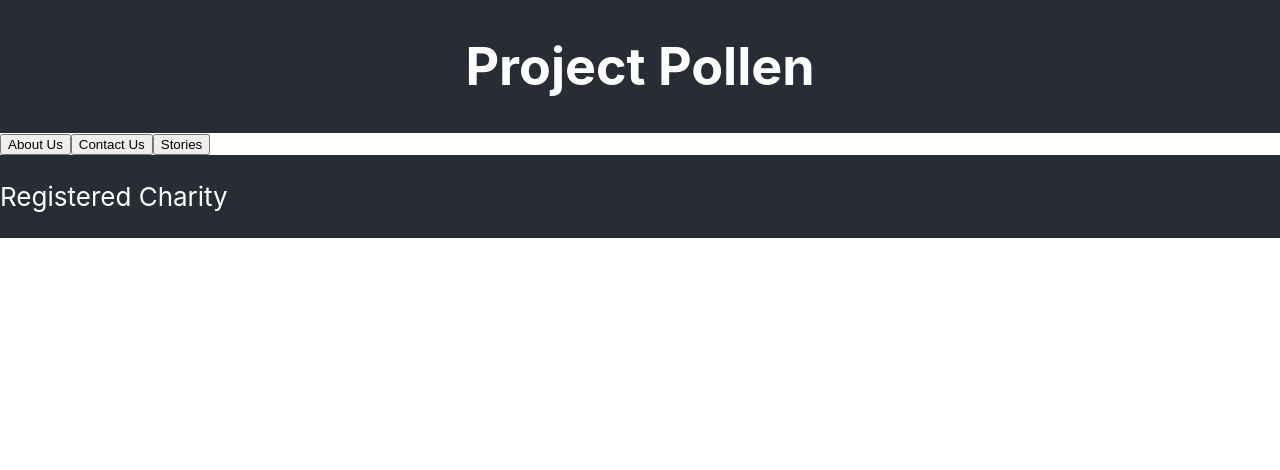
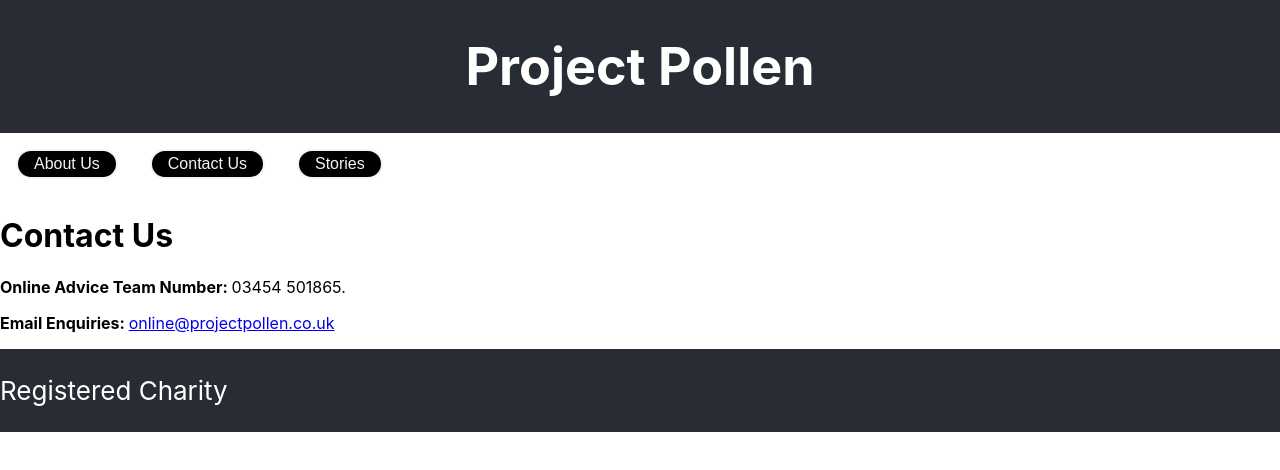
Before and after one commit to CharlyMannion/project-pollen-frontend, a React (Create React App) app: page /contactus in a window 1280 px wide. Shown: the top 470 px of the page. Built offline with nearby package versions, Linux system fonts and the light colour scheme.

Commit message:
adds basic components for pages, including list of stories, single story pages, about us section, contact us section, header and footer

```diff
--- a/package.json
+++ b/package.json
@@ -10,6 +10,7 @@
     "react": "^17.0.2",
     "react-dom": "^17.0.2",
     "react-scripts": "4.0.3",
+    "styled-components": "^5.2.3",
     "web-vitals": "^1.1.1"
   },
   "scripts": {
--- a/src/App.js
+++ b/src/App.js
@@ -4,6 +4,10 @@ import { Router } from '@reach/router';
 import Header from './components/Header'
 import Footer from './components/Footer'
 import NavBar from './components/NavBar'
+import AboutUs from './pages/AbousUs'
+import ContactUs from './pages/ContactUs'
+import StoryList from './pages/StoryList'
+import SingleStory from './pages/SingleStory'
 
 class App extends Component {
 
@@ -12,8 +16,11 @@ class App extends Component {
       <div>
         <Header />
         <NavBar />
-
         <Router>
+          <AboutUs path='/aboutus'/>
+          <ContactUs path='/contactus'/>
+          <StoryList path='/stories'/>
+          <SingleStory path="/story/:name" />
         </Router>
         <Footer />
       </div>
--- /dev/null
+++ b/src/components/ErrorDisplay.jsx
@@ -0,0 +1,13 @@
+import React from "react";
+
+const ErrorDisplay = (props) => {
+  return (
+    <div className="error-display">
+      <p>
+        Error! Code: {props.status} {props.message}
+      </p>
+    </div>
+  );
+};
+
+export default ErrorDisplay;
--- a/src/components/Header.jsx
+++ b/src/components/Header.jsx
@@ -1,9 +1,10 @@
 import React from 'react';
+import {Link} from '@reach/router';
 
 const Header = () => {
     return (
     <header className="App-header">
-        <h1>Project Pollen</h1>
+        <Link to='/' style={{ color: 'inherit', textDecoration: 'none' }}><h1>Project Pollen</h1></Link>
     </header>
     )
 }
--- a/src/components/NavBar.jsx
+++ b/src/components/NavBar.jsx
@@ -1,5 +1,6 @@
 import React, { Component } from 'react';
 import {Link} from '@reach/router';
+import StyledButton from '../styledComponents/StyledButton';
 
 class NavBar extends Component {
     state = {
@@ -11,7 +12,7 @@ class NavBar extends Component {
         return (
             <nav>
                 {categories.map(category => {
-                    return <Link to ={`/sections/?category=${category}`} key={category}><button>{category}</button></Link>
+                    return <Link to ={`/${category.toLowerCase().replace(/\s/g, "")}`} key={category}><StyledButton>{category}</StyledButton></Link>
                 })}
             </nav>
         );
--- a/src/components/StoryCard.jsx
+++ b/src/components/StoryCard.jsx
@@ -0,0 +1,23 @@
+import React from "react";
+import { Link } from "@reach/router";
+
+const StoryCard = (props) => {
+  return (
+      <section className="storyCard">
+        <p
+          className="avatar"
+          src={props.avatar_url}
+          alt="missing story image..."
+        ></p>
+        <Link
+          to={`/story/${props.name}`}
+          style={{ color: "inherit", textDecoration: "none" }}
+        >
+          <h3>{props.person}</h3>
+        </Link>
+        <p>{props.body}</p>
+      </section>
+  );
+};
+
+export default StoryCard;
--- a/src/pages/AbousUs.jsx
+++ b/src/pages/AbousUs.jsx
@@ -0,0 +1,16 @@
+import React, { Component } from "react";
+
+class AboutUs extends Component {
+  render() {
+    return (
+      <body>
+        <h1> About Us</h1>
+        <p>
+            Welcome to pollen - The Monzo of donating
+        </p>
+      </body>
+    );
+  }
+}
+
+export default AboutUs;
--- a/src/pages/ContactUs.jsx
+++ b/src/pages/ContactUs.jsx
@@ -0,0 +1,21 @@
+import React, { Component } from "react";
+
+class ContactUs extends Component {
+    render() {
+        return (
+          <body>
+            <h1> Contact Us</h1>
+            <p>
+              <strong> Online Advice Team Number: </strong>
+              03454 501865.
+            </p>
+            <p>
+              <strong> Email Enquiries: </strong>
+              <a href="online@projectpollen.co.uk">online@projectpollen.co.uk</a>
+            </p>
+          </body>
+        );
+      }
+}
+
+export default ContactUs;
--- a/src/pages/SingleStory.jsx
+++ b/src/pages/SingleStory.jsx
@@ -0,0 +1,56 @@
+import React, { Component } from "react";
+import Loader from "../components/Loader";
+import ErrorDisplay from "../components/ErrorDisplay";
+// import axios from "axios";
+// import StyledButtonTwo from "../styledComponents/StyledButtonTwo";
+
+class SingleStory extends Component {
+  state = {
+    story_info: {person: "Mark", body: "Mark fell on hard times..."},
+    isLoading: false,
+  };
+
+//   fetchStoryById = () => {
+//     axios
+//       .get(`https://project-pollen.herokuapp.com/api/storys/${this.props.name}`)
+//       .then(({ data }) => {
+//         this.setState({
+//           story_info: data.stories[0],
+//           isLoading: false,
+//           error: null,
+//         });
+//       })
+//       .catch(({ response }) => {
+//         this.setState({
+//           error: {
+//             status: response.status,
+//             message: response.data.msg,
+//           },
+//         });
+//       });
+//   };
+
+//   componentDidMount() {
+//     this.fetchStoryById();
+//   }
+
+  render() {
+    const { story_info, isLoading, error } = this.state;
+    if (error) return <ErrorDisplay {...error} />;
+    if (isLoading) return <Loader />;
+
+    return (
+      <main className="single_page_story">
+        <h2>{story_info.person}</h2>
+        <p
+          className="avatar"
+          src={story_info.avatar_url}
+          alt="missing story image..."
+        ></p>
+        <p>{story_info.body}</p>
+      </main>
+    );
+  }
+}
+
+export default SingleStory;
--- a/src/pages/StoryList.jsx
+++ b/src/pages/StoryList.jsx
@@ -0,0 +1,62 @@
+import React, { Component } from "react";
+// import Fade from "react-reveal/Fade";
+import Loader from "../components/Loader";
+import ErrorDisplay from "../components/ErrorDisplay";
+import StoryCard from "../components/StoryCard";
+
+class ShoeList extends Component {
+  state = {
+    story: [{person: "Mark", body: "Mark fell on hard times..."}],
+    isLoading: false,
+  };
+
+//   fetchStory = () => {
+//     axios
+//       .get(`https://project-pollen.herokuapp.com/api/stories/`, {
+//         params: { story: this.props.slug },
+//       })
+//       .then(({ data: { story } }) => {
+//         this.setState({ story, isLoading: false, error: null });
+//       })
+//       .catch(({ response }) => {
+//         this.setState({
+//           error: {
+//             status: response.status,
+//             message: response.data.msg,
+//           },
+//         });
+//       });
+//   };
+
+//   componentDidMount() {
+//     this.fetchStory();
+//   }
+
+//   componentDidUpdate(prevProps, prevState) {
+//     if (prevProps.slug !== this.props.slug) {
+//       axios
+//         .get(`https://be-scheuster.herokuapp.com/api/stories/`, {
+//           params: { story: this.props.slug },
+//         })
+//         .then(({ data: { story } }) => {
+//           this.setState({ story, isLoading: false });
+//         });
+//     }
+//   }
+
+  render() {
+    const { story, isLoading, error } = this.state;
+    if (error) return <ErrorDisplay {...error} />;
+    if (isLoading) return <Loader />;
+
+    return (
+        <main className="storyList">
+          {story.map((element) => {
+            return <StoryCard {...element} key={element.name} />;
+          })}
+        </main>
+    );
+  }
+}
+
+export default ShoeList;
--- /dev/null
+++ b/src/styledComponents/StyledButton.jsx
@@ -0,0 +1,14 @@
+import styled from "styled-components";
+
+const StyledButton = styled.button`
+  font-size: 1em;
+  margin: 1em;
+  padding: 0.25em 1em;
+  border-radius: 15px;
+  color: #f7f3f4;
+  border: 2px solid #f7f3f4;
+  background: black;
+  text-align: center;
+`;
+
+export default StyledButton;
```
Also changed, not shown: 1 other file (tests, documents, lock files or other folders).
